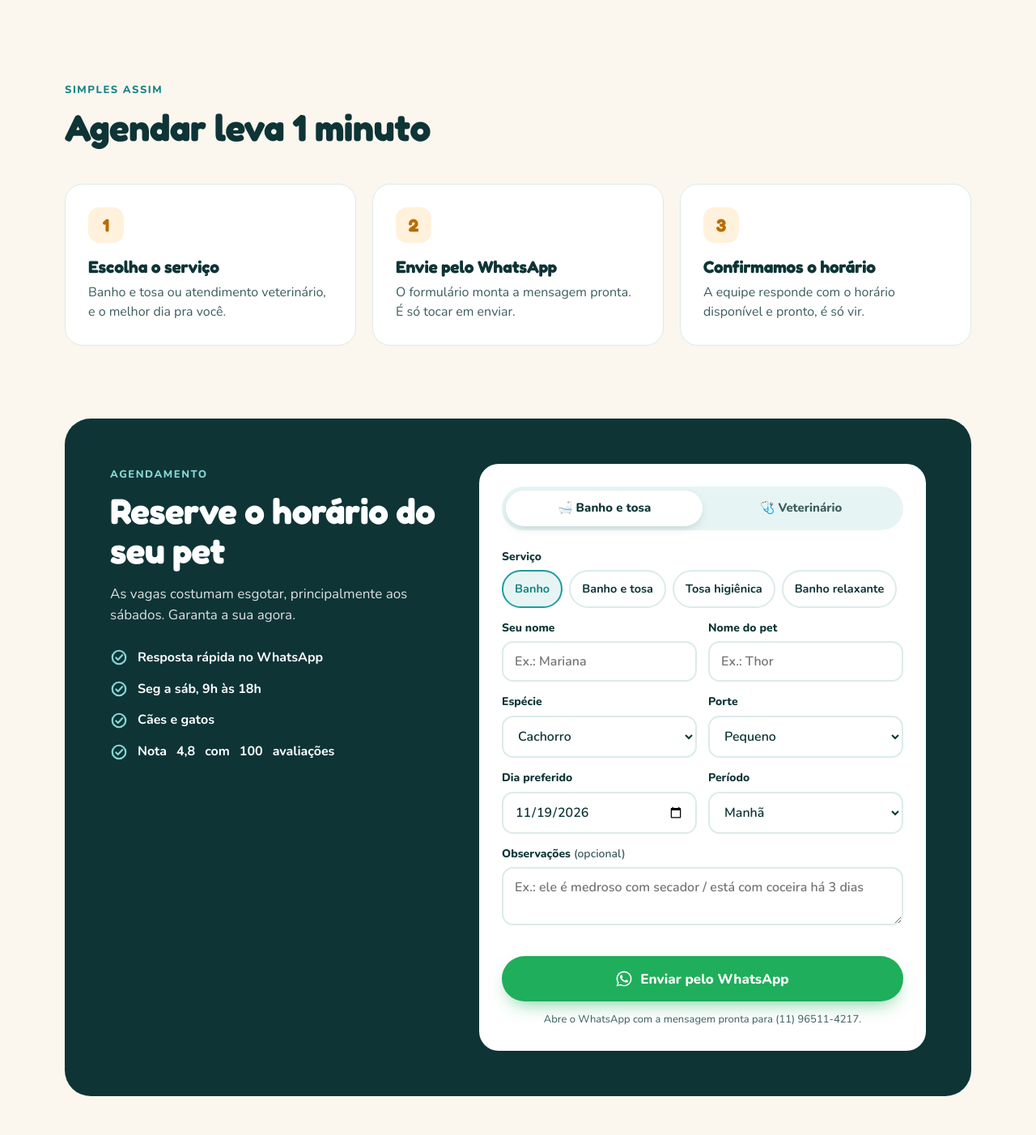
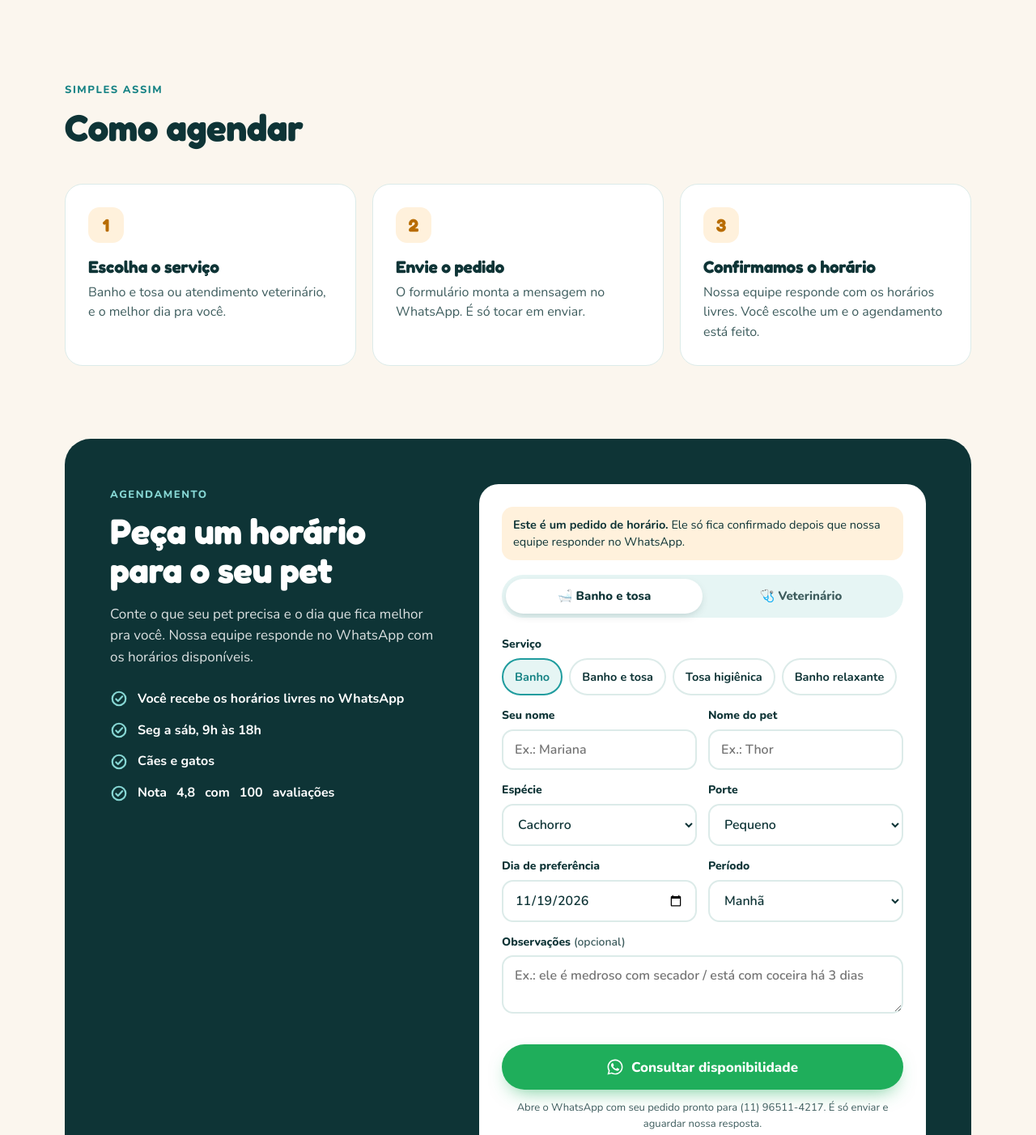
Before and after one commit to nikolasoliveira08-max/salimpet-site, a plain HTML site: page index.html in a window 1280 px wide. Shown: the part 3080-4482 px from the top of the page at 81% size. Drawn offline with nearby package versions, Linux system fonts and the light colour scheme.

Commit message:
Agendamento vira pedido de disponibilidade, com confirmação pela equipe
Co-Authored-By: Claude Opus 5.5 <noreply@anthropic.com>

```diff
--- a/index.html
+++ b/index.html
@@ -172,6 +172,7 @@ form{background:#fff;color:var(--ink);border-radius:24px;padding:28px}
 .chips input:focus-visible + span{outline:3px solid var(--amber)}
 .hint{font-size:13px;color:#b0402c;min-height:18px;font-weight:700}
 form .btn{width:100%;margin-top:6px;font-size:17px;padding:18px}
+.form-intro{background:var(--amber-50);border-radius:14px;padding:12px 14px;margin:0 0 18px;font-size:14.5px;line-height:1.45}
 .form-note{font-size:13px;color:var(--ink-2);text-align:center;margin:12px 0 0}
 [hidden]{display:none!important}
 @media (max-width:900px){.book{grid-template-columns:1fr;padding:32px 20px;border-radius:26px;gap:28px}form{padding:22px 18px}}
@@ -345,12 +346,12 @@ footer{padding:48px 0 110px;color:var(--ink-2);font-size:14.5px}
   <div class="wrap">
     <div class="sec-head reveal">
       <span class="eyebrow">Simples assim</span>
-      <h2>Agendar leva 1 minuto</h2>
+      <h2>Como agendar</h2>
     </div>
     <div class="steps">
       <div class="step reveal"><h3>Escolha o serviço</h3><p>Banho e tosa ou atendimento veterinário, e o melhor dia pra você.</p></div>
-      <div class="step reveal"><h3>Envie pelo WhatsApp</h3><p>O formulário monta a mensagem pronta. É só tocar em enviar.</p></div>
-      <div class="step reveal"><h3>Confirmamos o horário</h3><p>A equipe responde com o horário disponível e pronto, é só vir.</p></div>
+      <div class="step reveal"><h3>Envie o pedido</h3><p>O formulário monta a mensagem no WhatsApp. É só tocar em enviar.</p></div>
+      <div class="step reveal"><h3>Confirmamos o horário</h3><p>Nossa equipe responde com os horários livres. Você escolhe um e o agendamento está feito.</p></div>
     </div>
   </div>
 </section>
@@ -360,10 +361,10 @@ footer{padding:48px 0 110px;color:var(--ink-2);font-size:14.5px}
     <div class="book reveal">
       <div class="book-side">
         <span class="eyebrow">Agendamento</span>
-        <h2>Reserve o horário do seu pet</h2>
-        <p>As vagas costumam esgotar, principalmente aos sábados. Garanta a sua agora.</p>
+        <h2>Peça um horário para o seu pet</h2>
+        <p>Conte o que seu pet precisa e o dia que fica melhor pra você. Nossa equipe responde no WhatsApp com os horários disponíveis.</p>
         <ul>
-          <li><svg><use href="#i-check"/></svg>Resposta rápida no WhatsApp</li>
+          <li><svg><use href="#i-check"/></svg>Você recebe os horários livres no WhatsApp</li>
           <li><svg><use href="#i-check"/></svg><span data-k="horario_resumo"></span></li>
           <li><svg><use href="#i-check"/></svg>Cães e gatos</li>
           <li><svg><use href="#i-check"/></svg>Nota <span data-k="google.nota"></span> com <span data-k="google.avaliacoes"></span> avaliações</li>
@@ -371,6 +372,7 @@ footer{padding:48px 0 110px;color:var(--ink-2);font-size:14.5px}
       </div>
 
       <form id="bookForm" novalidate>
+        <p class="form-intro"><b>Este é um pedido de horário.</b> Ele só fica confirmado depois que nossa equipe responder no WhatsApp.</p>
         <div class="tabs" role="tablist" aria-label="Tipo de atendimento">
           <button type="button" role="tab" id="tab-spa" aria-selected="true" data-kind="spa">🛁 Banho e tosa</button>
           <button type="button" role="tab" id="tab-vet" aria-selected="false" data-kind="vet">🩺 Veterinário</button>
@@ -399,7 +401,7 @@ footer{padding:48px 0 110px;color:var(--ink-2);font-size:14.5px}
         </div>
 
         <div class="row">
-          <div class="field"><label for="data">Dia preferido</label><input type="date" id="data" name="data" required></div>
+          <div class="field"><label for="data">Dia de preferência</label><input type="date" id="data" name="data" required></div>
           <div class="field">
             <label for="periodo">Período</label>
             <select id="periodo" name="periodo"><option>Manhã</option><option>Tarde</option><option>Tanto faz</option></select>
@@ -412,8 +414,8 @@ footer{padding:48px 0 110px;color:var(--ink-2);font-size:14.5px}
         </div>
 
         <div class="hint" id="hint" role="alert"></div>
-        <button class="btn btn-wa" type="submit"><svg><use href="#i-wa"/></svg>Enviar pelo WhatsApp</button>
-        <p class="form-note">Abre o WhatsApp com a mensagem pronta para <span data-k="contato.telefone"></span>.</p>
+        <button class="btn btn-wa" type="submit"><svg><use href="#i-wa"/></svg>Consultar disponibilidade</button>
+        <p class="form-note">Abre o WhatsApp com seu pedido pronto para <span data-k="contato.telefone"></span>. É só enviar e aguardar nossa resposta.</p>
       </form>
     </div>
   </div>
@@ -625,12 +627,12 @@ footer{padding:48px 0 110px;color:var(--ink-2);font-size:14.5px}
     const svc = (kind === 'spa' ? f.querySelector('[name=svc]:checked') : f.querySelector('[name=svcv]:checked'))?.value || '';
     const dia = d.toLocaleDateString('pt-BR', {weekday: 'long', day: '2-digit', month: '2-digit'});
     const lines = [
-      `Olá! Vim pelo site e quero agendar ${kind === 'spa' ? 'banho e tosa' : 'atendimento veterinário'} 🐾`,
+      `Olá! Vim pelo site e gostaria de saber a disponibilidade para ${kind === 'spa' ? 'banho e tosa' : 'atendimento veterinário'} 🐾`,
       ``,
       `*Serviço:* ${svc}`,
       `*Tutor(a):* ${tutor}`,
       `*Pet:* ${pet} (${f.especie.value}${kind === 'spa' ? ', porte ' + f.porte.value.toLowerCase() : ''})`,
-      `*Dia preferido:* ${dia}`,
+      `*Dia de preferência:* ${dia}`,
       `*Período:* ${f.periodo.value}`,
     ];
     if (f.obs.value.trim()) lines.push(`*Obs.:* ${f.obs.value.trim()}`);
```
